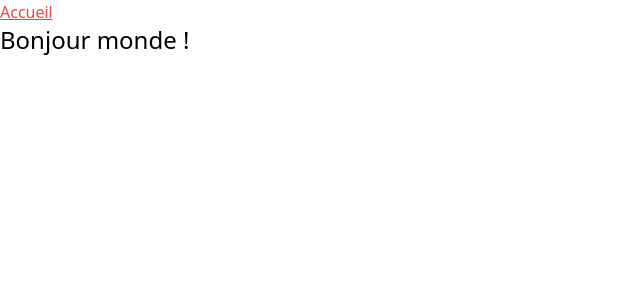
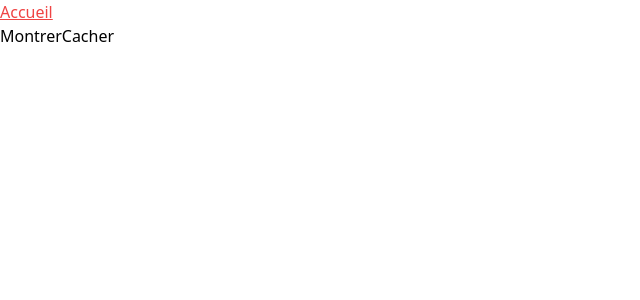
Before and after one commit to MMI-SAE-203/r213-2024-pracht-tp1-chloe-vincent03, a Vue app: page / in a window 1280 px wide. Shown: the top 300 px of the page, without its empty margins (0-640 px from the left). Built offline with nearby package versions, Linux system fonts and the light colour scheme.

Commit message:
suivis du prof en td_ ne pas prendre en compte pour le TP

```diff
--- a/src/pages/index.vue
+++ b/src/pages/index.vue
@@ -1,7 +1,14 @@
 <script setup lang="ts">
 //
+import { ref } from 'vue';
+
+const maVar = ref(false)
+console.log('maVar:', maVar.value)
+
 </script>
 
 <template>
-  <h1 class="text-2xl">Bonjour monde !</h1>
+  <button @pointerdown="maVar = true">Montrer</button>
+  <button @pointerdown="maVar = false">Cacher</button>
+  <h1 v-show="maVar" class="text-2xl">Bonjour toi !</h1>
 </template>
```
Also changed, not shown: 1 other file (tests, documents, lock files or other folders).
